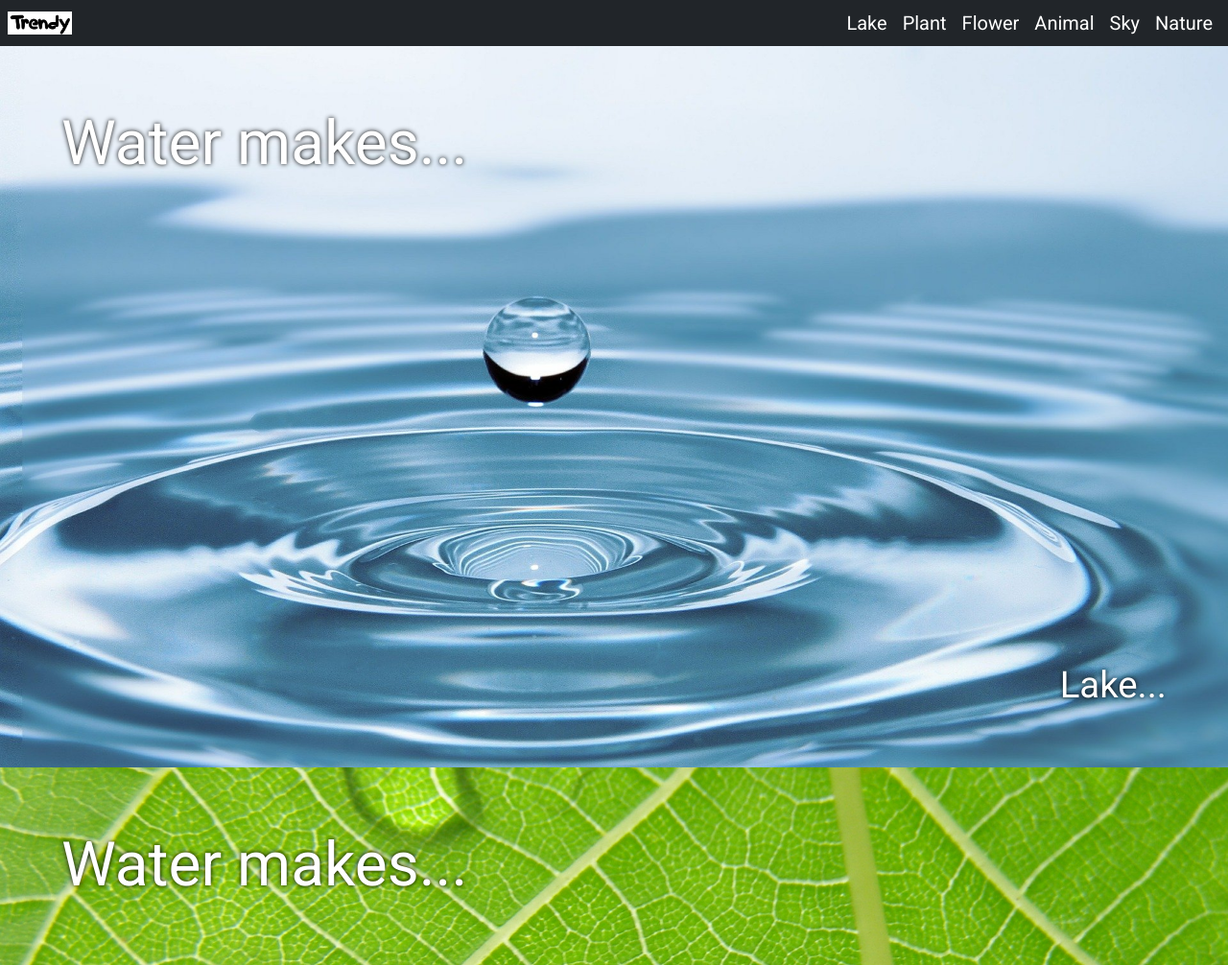
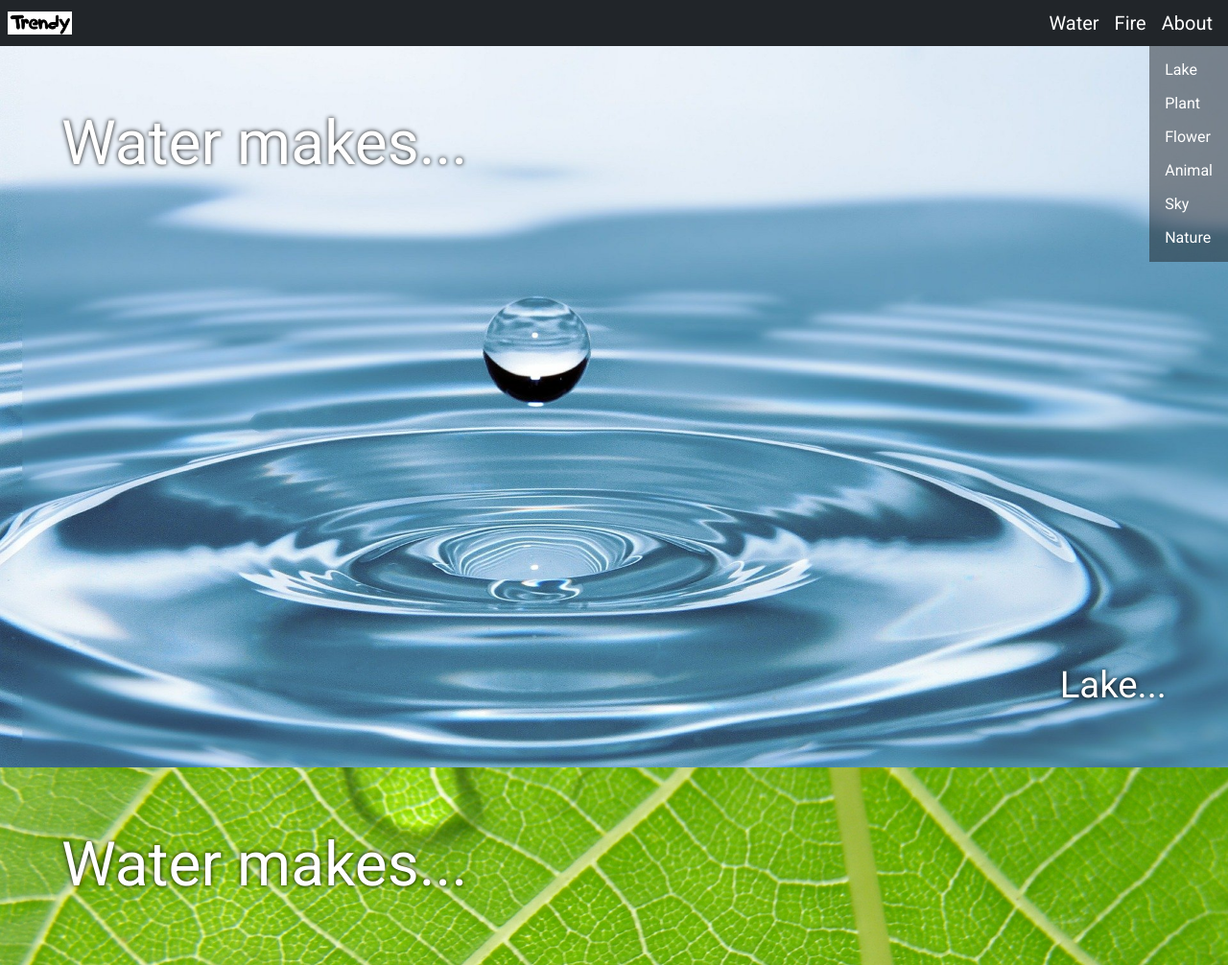
Before and after one commit to imki123/static-web-template, a website: page pages/water-page/index.html in a window 1280 px wide. Shown: the top 1006 px of the page at 96% size. Drawn offline with nearby package versions, Linux system fonts and the light colour scheme.

Commit message:
Add w3-include. Make gnb, lnb, pages

```diff
--- /dev/null
+++ b/component/header.html
@@ -0,0 +1,8 @@
+<div class="header-content">
+  <img alt="logo" class="logo" src="/images/trendy-logo.png" />
+</div>
+<div class="header-content">
+  <div class="gn">Water</div>
+  <div class="gn">Fire</div>
+  <div class="gn">About</div>
+</div>
--- a/index.js
+++ /dev/null
@@ -1,16 +0,0 @@
-window.addEventListener('DOMContentLoaded', function(){
-  console.log('loaded')
-  const header = document.querySelector('.header')
-  const menus = document.querySelectorAll('.menus')
-  const bgs = document.querySelectorAll('.bg')
-  const logo = document.querySelector('.logo')
-
-  // scroll
-  logo.addEventListener('click', function(){
-    document.body.scrollTop = 0
-  })
-  menus.forEach((i,idx) => i.addEventListener('click', function(){
-    document.body.scrollTop = bgs[idx].getClientRects()[0].y + document.body.scrollTop - header.clientHeight
-  }))
-
-})
--- a/index.css
+++ b/pages/water-page/index.css
@@ -1,4 +1,4 @@
-@import 'node_modules/open-color/open-color.css';
+@import '/node_modules/open-color/open-color.css';
 * {
   box-sizing: border-box;
   scroll-behavior: smooth;
@@ -36,8 +36,23 @@ body {
   margin-right: 1vw;
   cursor: pointer;
 }
-.menus {
+.gn {
   padding: 0.5vh 1vh;
+  cursor: pointer;
+}
+.lnb {
+  position: fixed;
+  right: 0;
+  top: 5.9vh;
+  z-index: 10;
+  background-color: rgba(33, 37, 41, 0.5);
+  color: white;
+  font-size: 2vh;
+  padding: 1vh 0;
+  /* backdrop-filter: blur(1vh); */
+}
+.ln {
+  padding: 1vh 2vh;
   cursor: pointer;
 }
 
--- a/index.html
+++ b/pages/water-page/index.html
@@ -8,51 +8,46 @@
   </head>
   <body>
     <script src="./index.js"></script>
-    <header class="header">
-      <div class="header-content">
-        <img alt="logo" class="logo" src="./images/trendy-logo.png" />
-      </div>
-      <div class="header-content">
-        <div class="menus">Lake</div>
-        <div class="menus">Plant</div>
-        <div class="menus">Flower</div>
-        <div class="menus">Animal</div>
-        <div class="menus">Sky</div>
-        <div class="menus">Nature</div>
-      </div>
-    </header>
+    <script src="/w3-include.js"></script>
+
+    <header class="header" w3-include-html="/component/header.html"></header>
+
+    <div class="lnb">
+      <div class="ln">Lake</div>
+      <div class="ln">Plant</div>
+      <div class="ln">Flower</div>
+      <div class="ln">Animal</div>
+      <div class="ln">Sky</div>
+      <div class="ln">Nature</div>
+    </div>
 
     <section>
-      <div class="bg" style="background-image: url(./images/1water.jpg)">
+      <div class="bg" style="background-image: url(/images/1water.jpg)">
         <div class="bg-title">Water makes...</div>
         <div class="bg-content bottom right">Lake...</div>
       </div>
-      <div class="bg" style="background-image: url(./images/2plant.jpg)">
+      <div class="bg" style="background-image: url(/images/2plant.jpg)">
         <div class="bg-title">Water makes...</div>
         <div class="bg-content bottom right">Plant...</div>
       </div>
-      <div class="bg" style="background-image: url(./images/3flower.jpg)">
+      <div class="bg" style="background-image: url(/images/3flower.jpg)">
         <div class="bg-title">Water makes...</div>
         <div class="bg-content bottom right">Flower...</div>
       </div>
-      <div class="bg" style="background-image: url(./images/4animal.jpg)">
+      <div class="bg" style="background-image: url(/images/4animal.jpg)">
         <div class="bg-title">Water makes...</div>
         <div class="bg-content bottom right">Animal...</div>
       </div>
-      <div class="bg" style="background-image: url(./images/5sky.jpg)">
+      <div class="bg" style="background-image: url(/images/5sky.jpg)">
         <div class="bg-title">Water makes...</div>
         <div class="bg-content bottom right">Sky...</div>
       </div>
-      <div class="bg" style="background-image: url(./images/6nature.jpg)">
+      <div class="bg" style="background-image: url(/images/6nature.jpg)">
         <div class="bg-title">Water makes...</div>
         <div class="bg-content bottom right">Nature...</div>
       </div>
     </section>
 
-    <footer class="footer">
-      <div>회사</div>
-      <div>연락처</div>
-      <div>주소</div>
-    </footer>
+    <footer class="footer"></footer>
   </body>
 </html>
--- /dev/null
+++ b/pages/water-page/index.js
@@ -0,0 +1,24 @@
+document.addEventListener('DOMContentLoaded', function () {
+  console.log('loaded')
+  const header = document.querySelector('.header')
+  const lns = document.querySelectorAll('.ln')
+  const bgs = document.querySelectorAll('.bg')
+
+  // lnb scroll
+  lns.forEach((i, idx) =>
+    i.addEventListener('click', function () {
+      document.body.scrollTop = bgs[idx].getClientRects()[0].y + document.body.scrollTop - header.clientHeight
+    }),
+  )
+
+  // logo click
+  const itv = setInterval(() => {
+    const logo = document.querySelector('.logo')
+    if (logo) {
+      logo.addEventListener('click', function () {
+        document.body.scrollTop = 0
+      })
+      clearInterval(itv)
+    }
+  }, 10)
+})
--- /dev/null
+++ b/w3-include.js
@@ -0,0 +1,32 @@
+// from w3-school
+function includeHTML() {
+  var z, i, elmnt, file, xhttp;
+  /* Loop through a collection of all HTML elements: */
+  z = document.getElementsByTagName("*");
+  for (i = 0; i < z.length; i++) {
+    elmnt = z[i];
+    /*search for elements with a certain atrribute:*/
+    file = elmnt.getAttribute("w3-include-html");
+    if (file) {
+      /* Make an HTTP request using the attribute value as the file name: */
+      xhttp = new XMLHttpRequest();
+      xhttp.onreadystatechange = function() {
+        if (this.readyState == 4) {
+          if (this.status == 200) {elmnt.innerHTML = this.responseText;}
+          if (this.status == 404) {elmnt.innerHTML = "Page not found.";}
+          /* Remove the attribute, and call this function once more: */
+          elmnt.removeAttribute("w3-include-html");
+          includeHTML();
+        }
+      }
+      xhttp.open("GET", file, true);
+      xhttp.send();
+      /* Exit the function: */
+      return;
+    }
+  }
+}
+
+document.addEventListener('DOMContentLoaded', function(){
+  includeHTML()
+})
```
Also changed, not shown: component/footer.html (added, +3 -0 lines), pages/index.html (added, +11 -0 lines), images/2-1fire.jpg (added), images/2-2ironworks.jpg (added), images/2-3rocket.jpg (added), images/2-4space.jpg (added).
